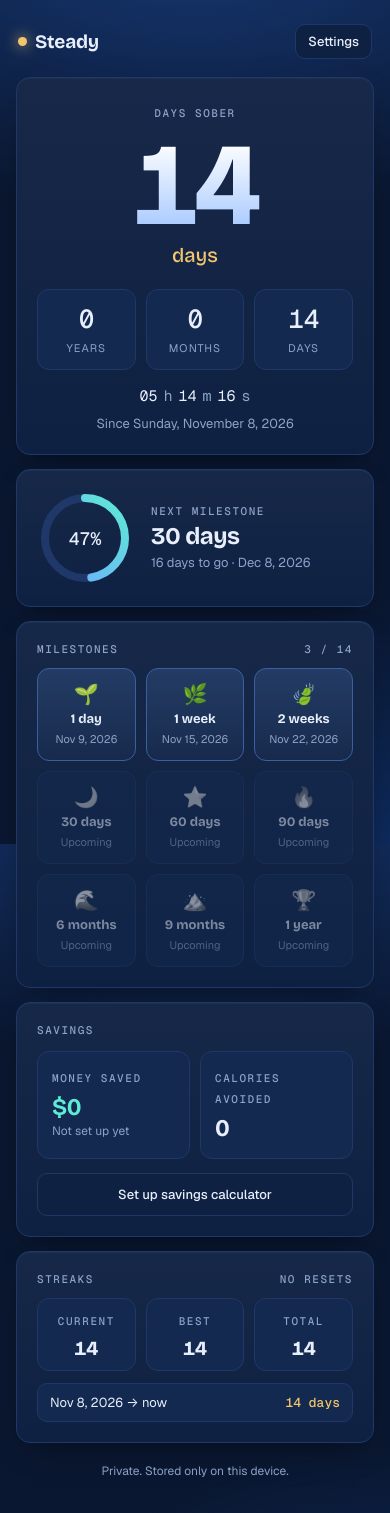
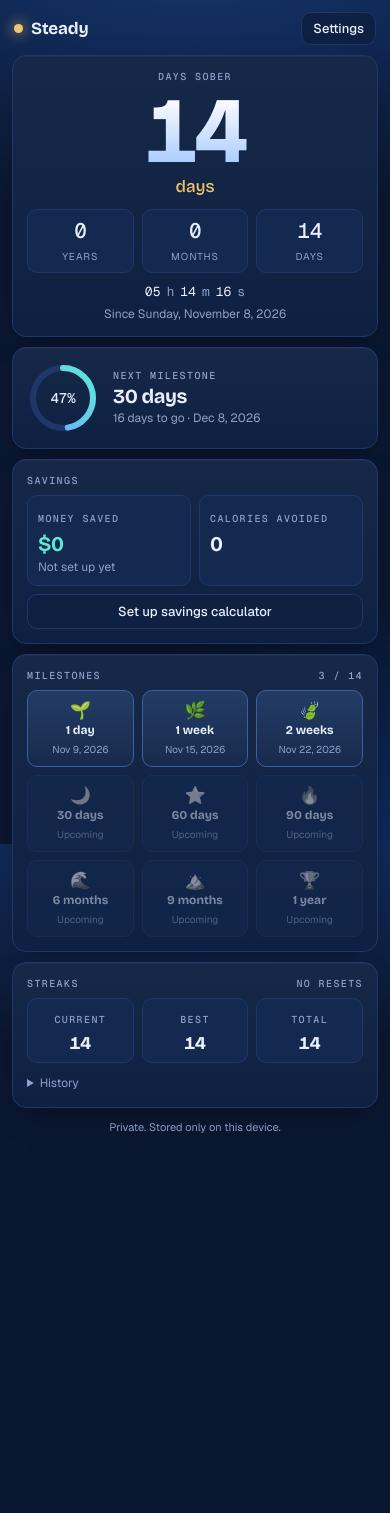
Before and after one commit to bradsnyder-web/Sober-App, a plain HTML site: page index.html in a window 390 px wide. After the commit the page ends 1150 px from the top, so only its background shows below. Drawn offline with nearby package versions, Linux system fonts and the light colour scheme.

Commit message:
Compact, responsive layout for small, wide and dual-screen devices
Co-Authored-By: Claude Sonnet 5.5 <noreply@anthropic.com>
Claude-Session: https://claude.ai/code/session_01TFkCQNivVMDhBFFWmakMkn

```diff
--- a/index.html
+++ b/index.html
@@ -48,63 +48,68 @@ body{
   color:var(--foreground);
   font-family:var(--font-body);
   -webkit-font-smoothing:antialiased;
-  padding:max(20px,env(safe-area-inset-top)) 16px max(28px,env(safe-area-inset-bottom));
+  padding:max(12px,env(safe-area-inset-top)) max(12px,env(safe-area-inset-right)) max(14px,env(safe-area-inset-bottom)) max(12px,env(safe-area-inset-left));
 }
-main{max-width:480px;margin:0 auto;display:flex;flex-direction:column;gap:14px}
-header{display:flex;justify-content:space-between;align-items:center;padding:4px 2px}
-.brand{font-family:var(--font-display);font-weight:700;font-size:19px;letter-spacing:-.01em;display:flex;align-items:center;gap:8px}
+main{max-width:480px;margin:0 auto;display:flex;flex-direction:column;gap:10px}
+.seg,.col{display:contents}
+footer{order:9}.hero{order:1}.next{order:2}.sav{order:3}.mil{order:4}.str{order:5}
+header{display:flex;justify-content:space-between;align-items:center;padding:0 2px}
+.brand{font-family:var(--font-display);font-weight:700;font-size:17px;letter-spacing:-.01em;display:flex;align-items:center;gap:8px}
 .brand i{width:9px;height:9px;border-radius:50%;background:var(--accent);box-shadow:0 0 14px var(--accent)}
 .btn{font:500 13px var(--font-body);color:var(--foreground);background:var(--card);border:1px solid var(--border);
-  border-radius:10px;padding:8px 12px;cursor:pointer}
+  border-radius:10px;padding:7px 11px;cursor:pointer}
 .btn:focus-visible,input:focus-visible{outline:none;box-shadow:0 0 0 3px var(--ring)}
 .btn.primary{background:var(--primary);color:var(--primary-foreground);border-color:transparent;font-weight:600}
 .card{background:linear-gradient(180deg,rgba(255,255,255,.03),transparent),var(--card);
-  border:1px solid var(--border);border-radius:var(--radius);padding:20px;
+  border:1px solid var(--border);border-radius:var(--radius);padding:14px;
   box-shadow:0 1px 0 rgba(255,255,255,.04) inset,0 12px 32px -16px rgba(0,0,0,.6)}
 .eyebrow{font:500 11px var(--font-mono);letter-spacing:.14em;text-transform:uppercase;color:var(--muted-foreground)}
 /* hero */
-.hero{text-align:center;padding:28px 20px 22px}
-.days{font-family:var(--font-display);font-weight:700;font-size:clamp(88px,30vw,132px);line-height:.95;letter-spacing:-.04em;
+.hero{text-align:center;padding:14px}
+.days{font-family:var(--font-display);font-weight:700;font-size:clamp(60px,min(24vw,13dvh),112px);line-height:.95;letter-spacing:-.04em;
   background:linear-gradient(180deg,#fff 10%,#9cc2ff 100%);-webkit-background-clip:text;background-clip:text;color:transparent;
-  font-variant-numeric:tabular-nums;margin-top:10px}
-.days-label{font-family:var(--font-display);font-size:20px;color:var(--accent);margin-top:2px}
-.since{color:var(--muted-foreground);font-size:13px;margin-top:10px}
-.units{display:grid;grid-template-columns:repeat(3,1fr);gap:10px;margin-top:22px}
-.unit{background:var(--muted);border:1px solid var(--border);border-radius:12px;padding:12px 4px}
-.unit b{display:block;font:500 26px var(--font-mono);font-variant-numeric:tabular-nums;letter-spacing:-.02em}
-.unit span{font-size:11px;color:var(--muted-foreground);text-transform:uppercase;letter-spacing:.1em}
-.live{display:flex;justify-content:center;gap:6px;margin-top:16px;font:400 15px var(--font-mono);color:var(--muted-foreground);font-variant-numeric:tabular-nums}
+  font-variant-numeric:tabular-nums;margin-top:4px}
+.days-label{font-family:var(--font-display);font-size:17px;color:var(--accent);margin-top:0}
+.since{color:var(--muted-foreground);font-size:12px;margin-top:6px}
+.units{display:grid;grid-template-columns:repeat(3,1fr);gap:8px;margin-top:12px}
+.unit{background:var(--muted);border:1px solid var(--border);border-radius:10px;padding:7px 4px}
+.unit b{display:block;font:500 21px var(--font-mono);font-variant-numeric:tabular-nums;letter-spacing:-.02em}
+.unit span{font-size:10px;color:var(--muted-foreground);text-transform:uppercase;letter-spacing:.1em}
+.live{display:flex;justify-content:center;gap:6px;margin-top:10px;font:400 13px var(--font-mono);color:var(--muted-foreground);font-variant-numeric:tabular-nums}
 .live em{font-style:normal;color:var(--foreground)}
 /* next milestone */
-.next{display:flex;align-items:center;gap:18px}
-.ring{position:relative;width:96px;height:96px;flex:none}
+.next{display:flex;align-items:center;gap:14px}
+.ring{position:relative;width:72px;height:72px;flex:none}
+.ring svg{width:100%;height:100%}
 .ring svg{transform:rotate(-90deg)}
-.ring .pct{position:absolute;inset:0;display:grid;place-items:center;font:500 18px var(--font-mono)}
-.next h2{font-family:var(--font-display);font-size:24px;letter-spacing:-.02em;margin:4px 0}
-.next p{color:var(--muted-foreground);font-size:13px;line-height:1.4}
+.ring .pct{position:absolute;inset:0;display:grid;place-items:center;font:500 14px var(--font-mono)}
+.next h2{font-family:var(--font-display);font-size:20px;letter-spacing:-.02em;margin:2px 0}
+.next p{color:var(--muted-foreground);font-size:12px;line-height:1.4}
 /* milestones */
-.ms-head{display:flex;justify-content:space-between;align-items:baseline;margin-bottom:12px}
-.ms-grid{display:grid;grid-template-columns:repeat(3,1fr);gap:10px}
-.ms{border:1px solid var(--border);background:var(--muted);border-radius:12px;padding:12px 8px;text-align:center;opacity:.5}
+.ms-head{display:flex;justify-content:space-between;align-items:baseline;margin-bottom:8px}
+.ms-grid{display:grid;grid-template-columns:repeat(3,1fr);gap:8px}
+.ms{border:1px solid var(--border);background:var(--muted);border-radius:10px;padding:8px 4px;text-align:center;opacity:.5}
 .ms.done{opacity:1;border-color:#3a5fa3;background:linear-gradient(180deg,rgba(110,168,255,.16),rgba(110,168,255,.04))}
-.ms .gem{font-size:20px;display:block;margin-bottom:4px;filter:grayscale(1)}
+.ms .gem{font-size:17px;display:block;margin-bottom:2px;filter:grayscale(1)}
 .ms.done .gem{filter:none}
-.ms b{font:600 13px var(--font-display);display:block}
-.ms small{font-size:11px;color:var(--muted-foreground)}
+.ms b{font:600 12px var(--font-display);display:block}
+.ms small{font-size:10px;color:var(--muted-foreground)}
 
-.stats{display:grid;grid-template-columns:1fr 1fr;gap:10px;margin-top:14px}
-.stat{background:var(--muted);border:1px solid var(--border);border-radius:12px;padding:14px}
-.stat b{display:block;font:600 24px var(--font-display);letter-spacing:-.02em;margin-top:6px;font-variant-numeric:tabular-nums}
+.stats{display:grid;grid-template-columns:1fr 1fr;gap:8px;margin-top:0}
+.stat{background:var(--muted);border:1px solid var(--border);border-radius:10px;padding:10px}
+.stat b{display:block;font:600 21px var(--font-display);letter-spacing:-.02em;margin-top:4px;font-variant-numeric:tabular-nums}
 .stat.money b{color:var(--accent-2)}
 .stat small{display:block;color:var(--muted-foreground);font-size:12px;margin-top:2px}
-.cta{width:100%;margin-top:14px;padding:12px}
-.hist{list-style:none;padding:0;margin-top:12px;display:flex;flex-direction:column;gap:8px}
-.hist li{display:flex;justify-content:space-between;gap:10px;background:var(--muted);border:1px solid var(--border);border-radius:10px;padding:10px 12px;font-size:13px}
+.cta{width:100%;margin-top:12px;padding:12px}
+#setupSavings{margin-top:8px;padding:8px}
+.hist{list-style:none;padding:0;margin-top:8px;display:flex;flex-direction:column;gap:6px}
+details summary{cursor:pointer;font-size:12px;color:var(--muted-foreground);margin-top:10px;padding:2px 0}
+.hist li{display:flex;justify-content:space-between;gap:10px;background:var(--muted);border:1px solid var(--border);border-radius:10px;padding:7px 10px;font-size:12px}
 .hist li span:last-child{font:500 13px var(--font-mono);color:var(--muted-foreground)}
 .hist li.cur span:last-child{color:var(--accent)}
-.trio{display:grid;grid-template-columns:repeat(3,1fr);gap:10px;margin-top:12px}
-.trio .stat{padding:10px;text-align:center}
-.trio .stat b{font-size:20px}
+.trio{display:grid;grid-template-columns:repeat(3,1fr);gap:8px}
+.trio .stat{padding:8px;text-align:center}
+.trio .stat b{font-size:18px}
 .tabs{display:grid;grid-template-columns:repeat(3,1fr);gap:4px;background:var(--muted);border:1px solid var(--border);border-radius:10px;padding:3px;margin:6px 0 4px}
 .tabs button{font:500 12px var(--font-body);color:var(--muted-foreground);background:none;border:0;border-radius:8px;padding:8px 4px;cursor:pointer}
 .tabs button.on{background:var(--primary);color:var(--primary-foreground);font-weight:600}
@@ -117,6 +122,54 @@ hr{border:0;border-top:1px solid var(--border);margin:20px 0 4px}
 .btn.danger{color:#ffb4b4;border-color:#5a2b3a;background:rgba(255,120,120,.08)}
 .note{font-size:13px;color:var(--muted-foreground);line-height:1.5}
 dialog{max-height:90vh;overflow:auto}
+
+.eyebrow{font-size:10px}
+/* roomy phones */
+@media (min-width:400px) and (min-height:760px){
+  main{gap:12px}.card{padding:16px}.hero{padding:18px 16px 16px}
+}
+/* wide: open book / landscape -> two columns */
+@media (min-width:700px){
+  main{max-width:1100px;display:grid;grid-template-columns:1fr 1fr;gap:12px;align-items:start}
+  header,footer{grid-column:1/-1}
+  .col{display:flex;flex-direction:column;gap:12px}
+  .ms-grid{grid-template-columns:repeat(3,1fr)}
+}
+/* short + wide: landscape, keep everything in view */
+@media (min-width:700px) and (max-height:560px){
+  body{padding-top:max(8px,env(safe-area-inset-top))}
+  main{gap:8px}.col{gap:8px}
+  .card{padding:10px}.hero{padding:10px}
+  .days{font-size:clamp(48px,16dvh,72px)}
+  .units{margin-top:8px}.live{margin-top:6px}.since{display:none}
+  .ring{width:56px;height:56px}.next h2{font-size:17px}
+  .ms small{display:none}
+  details[open] .hist{max-height:90px;overflow:auto}
+}
+/* narrow cover screens */
+@media (max-width:360px){
+  .unit b{font-size:18px}.stat b{font-size:18px}.ms small{display:none}.ring{width:60px;height:60px}
+}
+/* dual-screen, side by side across the hinge */
+@media (horizontal-viewport-segments:2){
+  body{padding-left:0;padding-right:0}
+  main{max-width:none;margin:0;display:grid;gap:0;
+    grid-template-columns:env(viewport-segment-width 0 0) env(viewport-segment-width 1 0);
+    column-gap:calc(env(viewport-segment-left 1 0) - env(viewport-segment-right 0 0))}
+  .seg{display:flex;flex-direction:column;gap:10px;padding:0 12px}
+  header{grid-column:auto;padding:0 2px}
+  footer{grid-column:auto}
+  .col{display:contents}
+}
+/* dual-screen, stacked across a horizontal hinge */
+@media (vertical-viewport-segments:2){
+  body{padding-top:0;padding-bottom:0}
+  main{max-width:none;margin:0;display:grid;grid-template-columns:1fr;align-items:stretch;
+    grid-template-rows:env(viewport-segment-height 0 0) env(viewport-segment-height 0 1);
+    row-gap:calc(env(viewport-segment-top 0 1) - env(viewport-segment-bottom 0 0))}
+  .seg{display:flex;flex-direction:column;gap:10px;padding:max(12px,env(safe-area-inset-top)) 0 10px;overflow:auto}
+  .col{display:contents}
+}
 /* dialog */
 dialog{border:1px solid var(--border);border-radius:var(--radius);background:var(--card);color:var(--foreground);
   padding:22px;width:min(92vw,400px);margin:auto}
@@ -125,18 +178,19 @@ dialog h3{font-family:var(--font-display);font-size:20px;margin-bottom:14px}
 label{display:block;font-size:12px;color:var(--muted-foreground);margin:12px 0 6px}
 input{width:100%;font:400 15px var(--font-body);color:var(--foreground);background:var(--muted);border:1px solid var(--input);border-radius:10px;padding:10px 12px;color-scheme:dark}
 .row{display:flex;gap:8px;justify-content:flex-end;margin-top:20px}
-footer{text-align:center;font-size:12px;color:var(--muted-foreground);padding:6px}
+footer{text-align:center;font-size:11px;color:var(--muted-foreground);padding:2px}
 @media (prefers-reduced-motion:no-preference){.card{animation:rise .5s ease both}.card:nth-of-type(2){animation-delay:.08s}.card:nth-of-type(3){animation-delay:.16s}}
 @keyframes rise{from{opacity:0;transform:translateY(8px)}to{opacity:1;transform:none}}
 </style>
 </head>
 <body>
 <main>
+  <div class="seg s1">
   <header>
     <div class="brand"><i></i>Steady</div>
     <button class="btn" id="edit">Settings</button>
   </header>
-
+  <div class="col a">
   <section class="card hero">
     <div class="eyebrow">Days sober</div>
     <div class="days" id="days">0</div>
@@ -166,13 +220,22 @@ footer{text-align:center;font-size:12px;color:var(--muted-foreground);padding:6p
     </div>
   </section>
 
-  <section class="card">
-    <div class="ms-head"><div class="eyebrow">Milestones</div><div class="eyebrow" id="msCount"></div></div>
-    <div class="ms-grid" id="ms"></div>
-  </section>
 
 
-  <section class="card">
+  <section class="card str">
+    <div class="ms-head"><div class="eyebrow">Streaks</div><div class="eyebrow" id="resetCount"></div></div>
+    <div class="trio">
+      <div class="stat"><span class="eyebrow">Current</span><b id="curDays">0</b></div>
+      <div class="stat"><span class="eyebrow">Best</span><b id="bestDays">0</b></div>
+      <div class="stat"><span class="eyebrow">Total</span><b id="totDays">0</b></div>
+    </div>
+    <details id="histBox"><summary>History</summary><ul class="hist" id="hist"></ul></details>
+  </section>
+  </div>
+  </div>
+  <div class="seg s2">
+  <div class="col b">
+  <section class="card sav">
     <div class="ms-head"><div class="eyebrow">Savings</div><div class="eyebrow" id="perDay"></div></div>
     <div class="stats" id="statsWrap">
       <div class="stat money"><span class="eyebrow">Money saved</span><b id="money">$0</b><small id="moneySub"></small></div>
@@ -181,17 +244,16 @@ footer{text-align:center;font-size:12px;color:var(--muted-foreground);padding:6p
     <button class="btn cta" id="setupSavings">Set up savings calculator</button>
   </section>
 
-  <section class="card">
-    <div class="ms-head"><div class="eyebrow">Streaks</div><div class="eyebrow" id="resetCount"></div></div>
-    <div class="trio">
-      <div class="stat"><span class="eyebrow">Current</span><b id="curDays">0</b></div>
-      <div class="stat"><span class="eyebrow">Best</span><b id="bestDays">0</b></div>
-      <div class="stat"><span class="eyebrow">Total</span><b id="totDays">0</b></div>
-    </div>
-    <ul class="hist" id="hist"></ul>
+  <section class="card mil">
+    <div class="ms-head"><div class="eyebrow">Milestones</div><div class="eyebrow" id="msCount"></div></div>
+    <div class="ms-grid" id="ms"></div>
   </section>
 
+
+
+  </div>
   <footer>Private. Stored only on this device.</footer>
+  </div>
 </main>
 
 <dialog id="dlg">
--- a/sw.js
+++ b/sw.js
@@ -1,4 +1,4 @@
-const CACHE='steady-v3';
+const CACHE='steady-v6';
 const ASSETS=['./','index.html','manifest.webmanifest','icons/icon.svg','icons/icon-192.png','icons/icon-512.png','icons/apple-touch-icon.png'];
 self.addEventListener('install',e=>{e.waitUntil(caches.open(CACHE).then(c=>c.addAll(ASSETS)).then(()=>self.skipWaiting()))});
 self.addEventListener('activate',e=>{e.waitUntil(caches.keys().then(k=>Promise.all(k.filter(x=>x!==CACHE).map(x=>caches.delete(x)))).then(()=>self.clients.claim()))});
```
